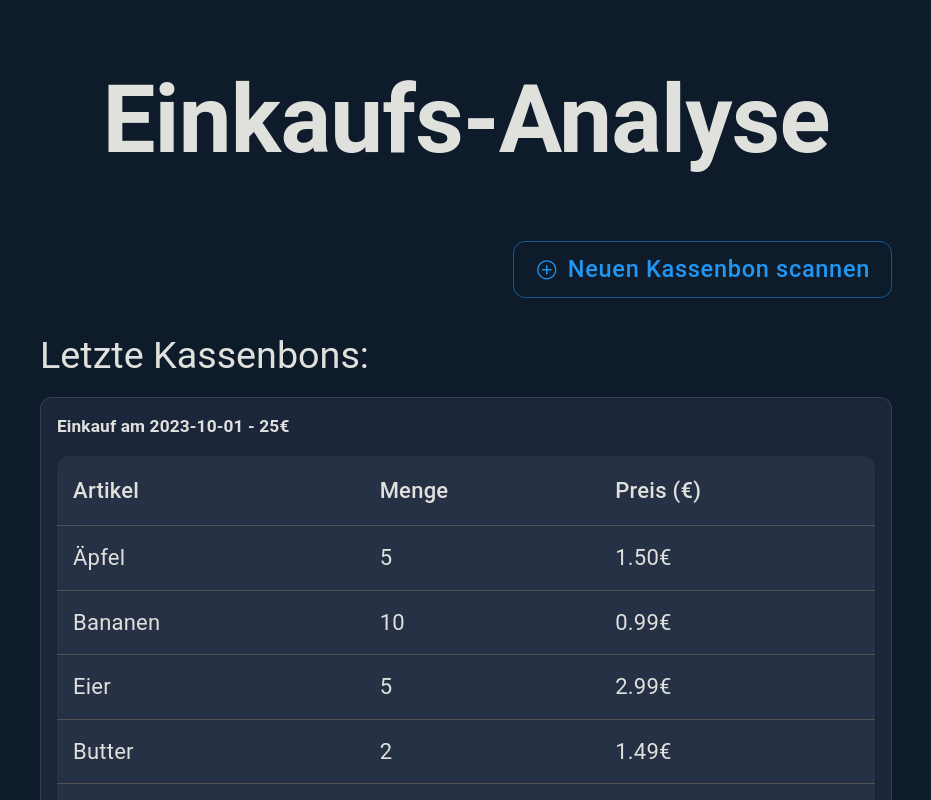
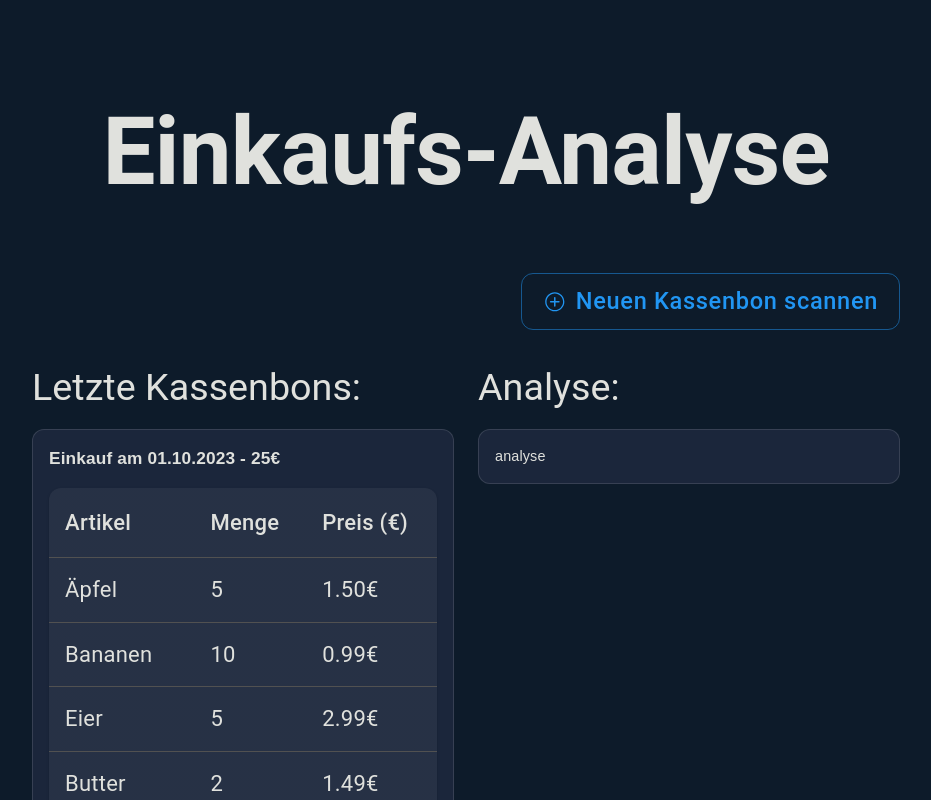
Before and after one commit to max-homeassistant2009/frontend, a React (Vite) app: page / in a window 1280 px wide. Shown: the top 800 px of the page, without its empty margins (174-1105 px from the left). Built offline with nearby package versions, Linux system fonts and the light colour scheme.

Commit message:
neues Layout

```diff
--- a/src/App.tsx
+++ b/src/App.tsx
@@ -1,85 +1,93 @@
 import { useState } from "react";
-import {
-  Box,
-  Button,
-  Card,
-  Container,
-  Grid,
-  Slider,
-  Typography,
-} from "@mui/material";
+import { Box, Button, Card, Typography } from "@mui/material";
 import { IoIosAddCircleOutline } from "react-icons/io";
-import { testbackend, testData } from "./data";
+import { testbackend } from "./data";
 import { CustomTable } from "./components/CustomTable";
 import OCRScanner from "./components/OCRScanner";
 import { formatDate } from "./data";
-
-const data01 = [
-  { name: "Group A", value: 400 },
-  { name: "Group B", value: 300 },
-  { name: "Group C", value: 300 },
-  { name: "Group D", value: 200 },
-  { name: "Group E", value: 278 },
-  { name: "Group F", value: 189 },
-];
-
-const data02 = [
-  { name: "Group A", value: 2400 },
-  { name: "Group B", value: 4567 },
-  { name: "Group C", value: 1398 },
-  { name: "Group D", value: 9800 },
-  { name: "Group E", value: 3908 },
-  { name: "Group F", value: 4800 },
-];
 
 function App() {
   const [modalIsOpen, setModalIsOpen] = useState(false);
 
   return (
-    <Container maxWidth="md">
-      <Box sx={{ textAlign: "center", my: 8 }}>
+    <div
+      style={{
+        maxWidth: 900,
+        margin: "0 auto",
+        padding: "32px 16px",
+        fontFamily: "sans-serif",
+      }}
+    >
+      <Box sx={{ textAlign: "center", margin: "64px 0" }}>
         <Typography
           variant="h2"
           component="h1"
-          textAlign="center"
-          gutterBottom
-          sx={{ fontWeight: "bold" }}
+          style={{
+            textAlign: "center",
+            fontWeight: "bold",
+            marginBottom: "24px",
+          }}
         >
           Einkaufs-Analyse
         </Typography>
       </Box>
-      <Box sx={{ textAlign: "right", mb: 4 }}>
+      <div style={{ textAlign: "right", marginBottom: 32 }}>
         <Button
           size="large"
           variant="outlined"
           onClick={() => setModalIsOpen(true)}
+          style={{ display: "inline-flex", alignItems: "center" }}
         >
           <IoIosAddCircleOutline />
           <span style={{ marginLeft: 9 }}>Neuen Kassenbon scannen</span>
         </Button>
-      </Box>
-      <Typography variant="h5" component="h2" sx={{ mb: 2 }}>
+      </div>
+      <div
+        style={{
+          display: "grid",
+          gridTemplateColumns: "1fr 1fr",
+          gap: 24,
+          alignItems: "start",
+        }}
+      >
+        <div>
+          <Typography variant="h5" component="h2" style={{ marginBottom: 16 }}>
             Letzte Kassenbons:
           </Typography>
           {testbackend.map((receipt) => (
-        <Card variant="outlined" sx={{ my: 2, p: 2 }} key={receipt.id}>
-          <Box sx={{ mb: 2, fontWeight: "bold", fontSize: "1.2em" }}>
-            Einkauf am {receipt.date} - {receipt.amount}€
+            <Card
+              variant="outlined"
+              style={{ margin: "16px 0", padding: 16 }}
+              key={receipt.id}
+            >
+              <Box
+                style={{
+                  marginBottom: 16,
+                  fontWeight: "bold",
+                  fontSize: "1.2em",
+                }}
+              >
+                Einkauf am {formatDate(receipt.date)} - {receipt.amount}€
               </Box>
               <CustomTable data={testbackend} />
             </Card>
           ))}
-      <Card variant="outlined" sx={{ p: 2 }}>
-        <Typography variant="h5" component="h2">
+        </div>
+        <div>
+          <Typography variant="h5" component="h2" style={{ marginBottom: 16 }}>
             Analyse:
           </Typography>
+          <Card variant="outlined" sx={{ p: 2 }}>
+            analyse
           </Card>
+          {/* Analyse-Komponente hier */}
+        </div>
+      </div>
       <OCRScanner
         handleClose={() => setModalIsOpen(false)}
         isOpen={modalIsOpen}
       />
-    </Container>
+    </div>
   );
 }
-
 export default App;
```
Also changed, not shown: 1 other file (tests, documents, lock files or other folders). Lines whose indentation alone changed are shown as unchanged.
